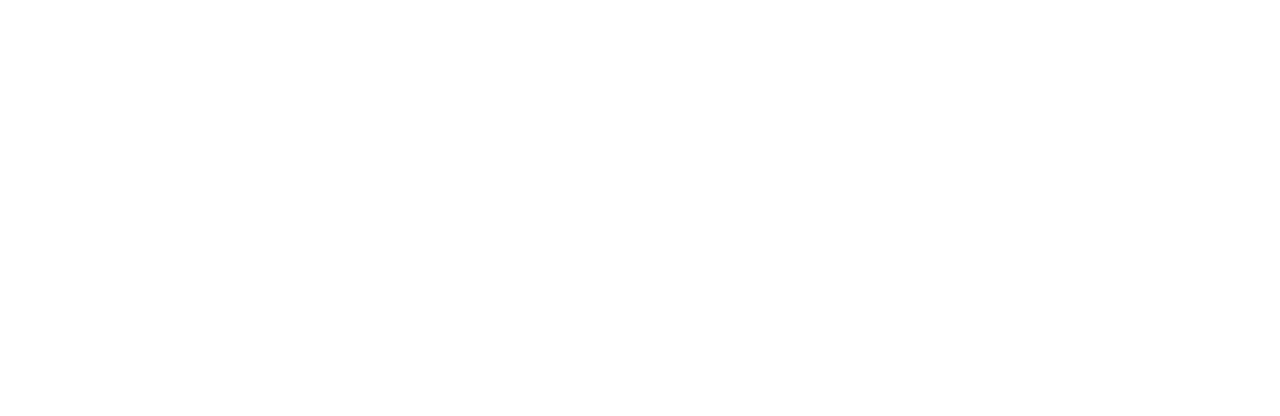
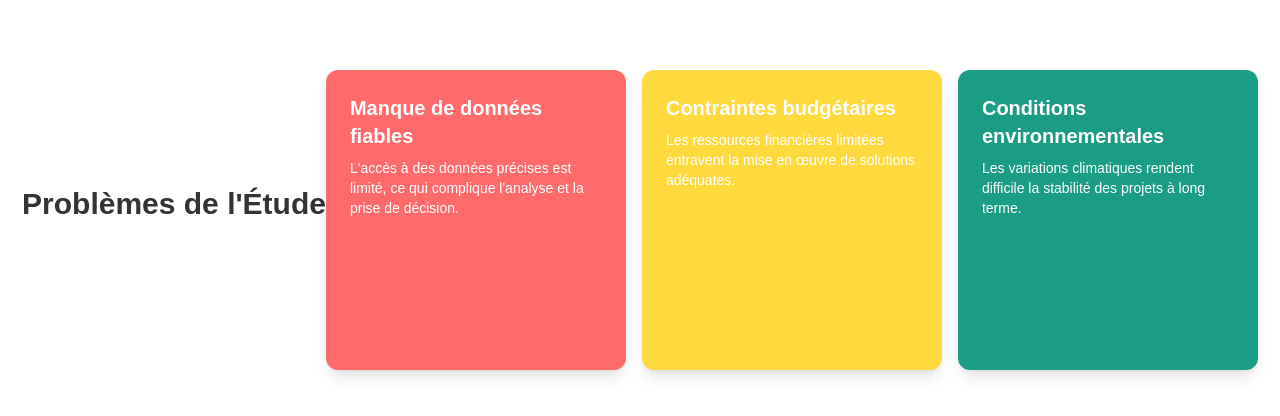
Before and after one commit to Fafa008/test-4, a React (Vite) app: page / in a window 1280 px wide. Shown: the part 1048-1464 px from the top of the page. Built offline with nearby package versions, Linux system fonts and the light colour scheme.

Commit message:
feat: implement ProblemSection component and update landing page layout

```diff
--- a/src/LandinPage.tsx
+++ b/src/LandinPage.tsx
@@ -3,7 +3,7 @@
 import Lenis from "@studio-freight/lenis";
 import Hero from "./components/section/Hero.tsx";
 
-import { Problem } from "./components/section/Problem.tsx";
+import ProblemSection, { Problem } from "./components/section/Problem.tsx";
 import NavBar from "./components/section/NavBar.tsx";
 import DarkModeButton from "./components/ui/DarkModeButton.tsx";
 import NounoursFooterWithText from "./components/section/Footer.tsx";
@@ -56,7 +56,7 @@
     <>
       <NavBar />
       <Hero />
-      <Problem color="bg-green-500" title="Section 2" />
+      <ProblemSection />
       <Functionality />
       <Apropo />
       <GetInTouch />
--- /dev/null
+++ b/src/components/Card/ProblemCard.tsx
@@ -0,0 +1,27 @@
+import React from "react";
+import PropTypes from "prop-types";
+import { motion } from "framer-motion";
+
+interface Problem {
+  title: string;
+  description: string;
+  color: string;
+}
+
+const ProblemCard: React.FC<Problem> = ({ title, description, color }) => {
+  return (
+    <motion.div
+      initial={{ opacity: 0, y: 50, x: 50 }}
+      animate={{ opacity: 1, y: 0, x: 0 }}
+      whileInView={{ opacity: 1, y: 0 }}
+      transition={{ duration: 0.5 }}
+      className="w-[300px] h-[300px] p-6 rounded-xl shadow-lg text-white z-10 "
+      style={{ backgroundColor: color }}
+    >
+      <h3 className="text-xl font-bold">{title}</h3>
+      <p className="mt-2 text-sm">{description}</p>
+    </motion.div>
+  );
+};
+
+export default ProblemCard;
--- /dev/null
+++ b/src/components/Card/index.tsx
@@ -0,0 +1,68 @@
+"use client"
+
+import { useRef } from "react"
+import { motion, useScroll, useTransform } from "framer-motion"
+
+interface CardProps {
+  title: string
+  description: string
+  src: string
+  link: string
+  color: string
+  i: number
+  progress: any
+  range: number[]
+  targetScale: number
+}
+
+const Card = ({ title, description, src, link, color, i, progress, range, targetScale }: CardProps) => {
+  const container = useRef(null)
+  const scale = useTransform(progress, range, [1, targetScale])
+
+  const { scrollYProgress } = useScroll({
+    target: container,
+    offset: ["start end", "start start"],
+  })
+
+  const imageScale = useTransform(scrollYProgress, [0, 1], [2, 1])
+
+  return (
+    <div ref={container} className="h-screen flex items-center justify-center sticky top-0">
+      <motion.div
+        className="flex flex-col relative h-[500px] w-[1000px] rounded-[25px] p-[50px]"
+        style={{
+          backgroundColor: color,
+          top: `calc(-25% + ${i * 25}px)`,
+          scale: scale,
+          transformOrigin: "top",
+        }}
+      >
+        <h2 className="text-center m-0 text-[28px]">{title}</h2>
+        <div className="flex h-full mt-[50px] gap-[50px]">
+          <div className="w-[40%] relative top-[10%]">
+            <p className="text-base first-letter:text-[28px] first-letter:font-serif">{description}</p>
+            <span className="flex items-center gap-[5px]">
+              <a href={link} target="_blank" className="text-xs underline cursor-pointer" rel="noreferrer">
+                See more
+              </a>
+              <svg width="22" height="12" viewBox="0 0 22 12" fill="none" xmlns="http://www.w3.org/2000/svg">
+                <path
+                  d="M21.5303 6.53033C21.8232 6.23744 21.8232 5.76256 21.5303 5.46967L16.7574 0.696699C16.4645 0.403806 15.9896 0.403806 15.6967 0.696699C15.4038 0.989592 15.4038 1.46447 15.6967 1.75736L19.9393 6L15.6967 10.2426C15.4038 10.5355 15.4038 11.0104 15.6967 11.3033C15.9896 11.5962 16.4645 11.5962 16.7574 11.3033L21.5303 6.53033ZM0 6.75L21 6.75V5.25L0 5.25L0 6.75Z"
+                  fill="black"
+                />
+              </svg>
+            </span>
+          </div>
+
+          <div className="relative w-[60%] h-full rounded-[25px] overflow-hidden">
+            <motion.div className="w-full h-full" style={{ scale: imageScale }}>
+              <img src={`https://placehold.co/600x500`} alt={title} className="object-cover w-full h-full" />
+            </motion.div>
+          </div>
+        </div>
+      </motion.div>
+    </div>
+  )
+}
+
+export default Card
--- a/src/components/section/Problem.tsx
+++ b/src/components/section/Problem.tsx
@@ -1,17 +1,42 @@
 import React, { useEffect, useRef } from "react";
 import gsap from "gsap";
 import { ScrollTrigger } from "gsap/ScrollTrigger";
+import { motion, useScroll } from "framer-motion";
+import ProblemCard from "../Card/ProblemCard";
+
+interface Problem {
+  title: string;
+  description: string;
+  color: string;
+}
 
 gsap.registerPlugin(ScrollTrigger);
 
-interface SectionProps {
-  color: string;
-  title: string;
-}
+const problems: Problem[] = [
+  {
+    title: "Manque de données fiables",
+    description:
+      "L'accès à des données précises est limité, ce qui complique l'analyse et la prise de décision.",
+    color: "#FF6B6B",
+  },
+  {
+    title: "Contraintes budgétaires",
+    description:
+      "Les ressources financières limitées entravent la mise en œuvre de solutions adéquates.",
+    color: "#FFD93D",
+  },
+  {
+    title: "Conditions environnementales",
+    description:
+      "Les variations climatiques rendent difficile la stabilité des projets à long terme.",
+    color: "#1B9C85",
+  },
+];
 
-export function Problem({ color, title }: SectionProps) {
+export const ProblemSection: React.FC = () => {
   const sectionRef = useRef<HTMLDivElement>(null);
   const circleRef = useRef<HTMLDivElement>(null);
+  const { scrollYProgress } = useScroll();
 
   useEffect(() => {
     if (!sectionRef.current || !circleRef.current) return;
@@ -28,9 +53,10 @@
       scrollTrigger: {
         trigger: section,
         start: "top bottom",
-        end: "top 20%",
+        end: "top top",
         scrub: 1,
         toggleActions: "play none none reverse",
+        anticipatePin: 1,
       },
     });
 
@@ -46,12 +72,24 @@
   }, []);
 
   return (
-    <div ref={sectionRef} className="sticky bg-white h-screen overflow-hidden">
+    <div
+      ref={sectionRef}
+      className="relative bg-white h-screen overflow-hidden flex items-center justify-center"
+    >
       <div
         ref={circleRef}
-        className={`bg-red-500 absolute top-[-50px] left-0 w-16 h-16 rounded-full ${color}`}
+        className="absolute top-[-50px] left-0 w-16 h-16 rounded-full bg-red-500 z-0"
       />
-      <div className="relative z-10 h-full flex items-center justify-center"></div>
+      <h2 className="text-3xl font-bold text-center mb-8">
+        Problèmes de l'Étude
+      </h2>
+      <div className="flex gap-4 z-10 justify-center bg-white">
+        {problems.map((problem, index) => (
+          <ProblemCard key={index} {...problem} />
+        ))}
+      </div>
     </div>
   );
-}
+};
+
+export default ProblemSection;
```
